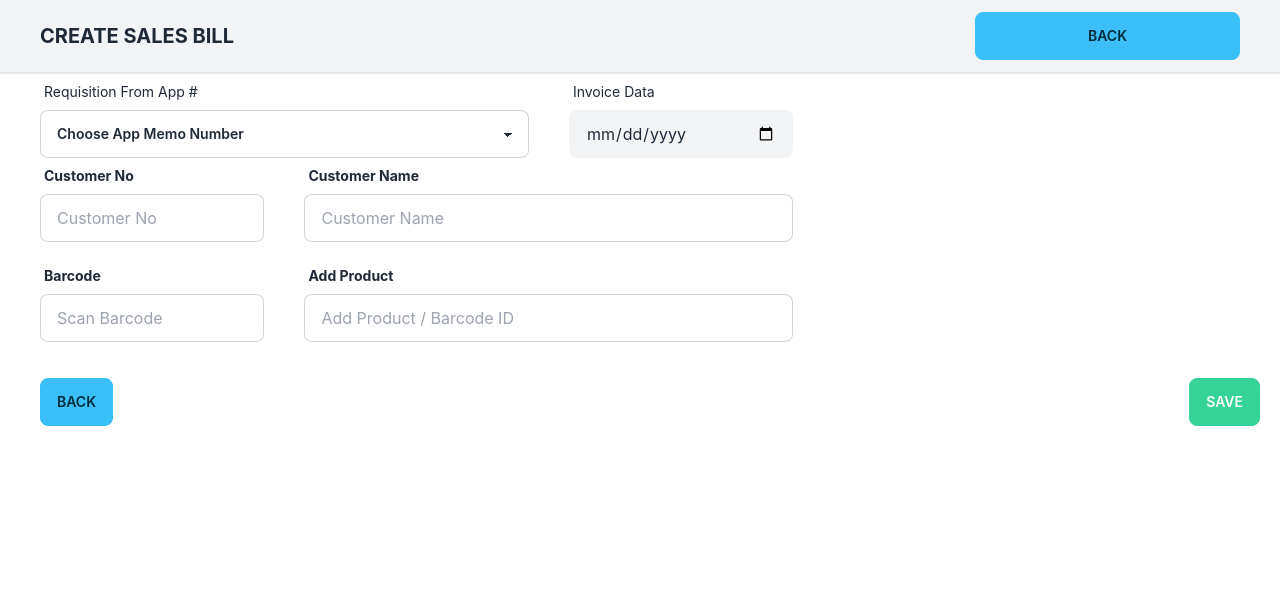
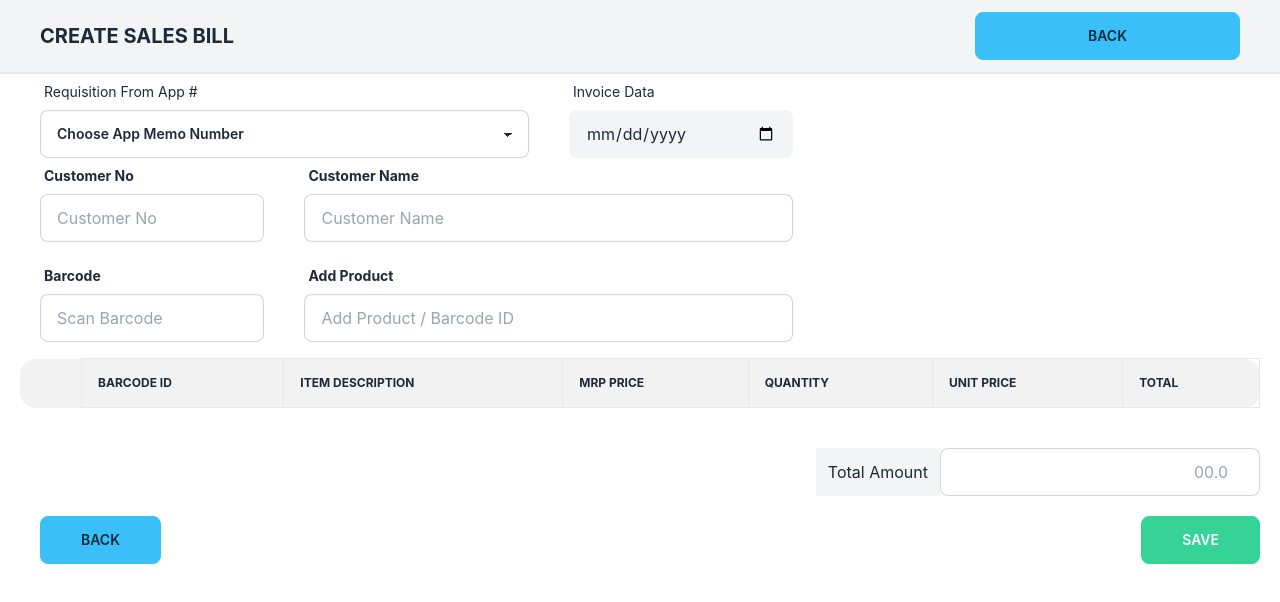
Before and after one commit to md-najmul-haque/medical-store-software, a React (Create React App) app: page / in a window 1280 px wide. Shown: the top 602 px of the page. Built offline with nearby package versions, Linux system fonts and the light colour scheme.

Commit message:
create sales bill page completed

```diff
--- a/src/components/CreateSalesBill.js
+++ b/src/components/CreateSalesBill.js
@@ -126,13 +126,51 @@ const CreateSalesBill = () => {
 
                     </div>
 
+                    <div className="overflow-x-auto">
+                        <table className="table w-full">
+                            <thead className='py-10'>
+                                <tr>
+                                    <th></th>
+                                    <th className='border'>Barcode ID</th>
+                                    <th className='border'>Item Description</th>
+                                    <th className='border'>MRP Price</th>
+                                    <th className='border'>Quantity</th>
+                                    <th className='border'>Unit Price</th>
+                                    <th className='border'>Total</th>
+                                </tr>
+                            </thead>
+                            {/* <tbody>
+                                <tr>
+                                    <th>1</th>
+                                    <td>Cy Ganderton</td>
+                                    <td>Quality Control Specialist</td>
+                                    <td>Littel, Schaden and Vandervort</td>
+                                    <td>Canada</td>
+                                    <td>12/16/2020</td>
+                                    <td>Blue</td>
+                                </tr>
+                            </tbody> */}
+                        </table>
+                        <div class="flex justify-end items-center mt-10  ">
+                            <h2 className='bg-gray-100 p-3'>Total Amount</h2>
+                            <input
+                                type="number"
+                                placeholder='00.0'
+                                className="input w-full max-w-xs input-bordered text-right"
+                                {...register("total")} />
+                        </div>
+
+                    </div>
+
 
                     <div className='flex justify-between items-center ml-5 mt-5'>
-                        <button className='btn btn-info'>Back</button>
-                        <input type="submit" className="btn btn-success text-white ml-10" value='Save' />
+                        <button className='btn btn-info px-10'>Back</button>
+                        <input type="submit" className="btn btn-success text-white px-10 ml-10" value='Save' />
                     </div>
                 </div>
             </form>
+
+
         </div>
     );
 };
```
